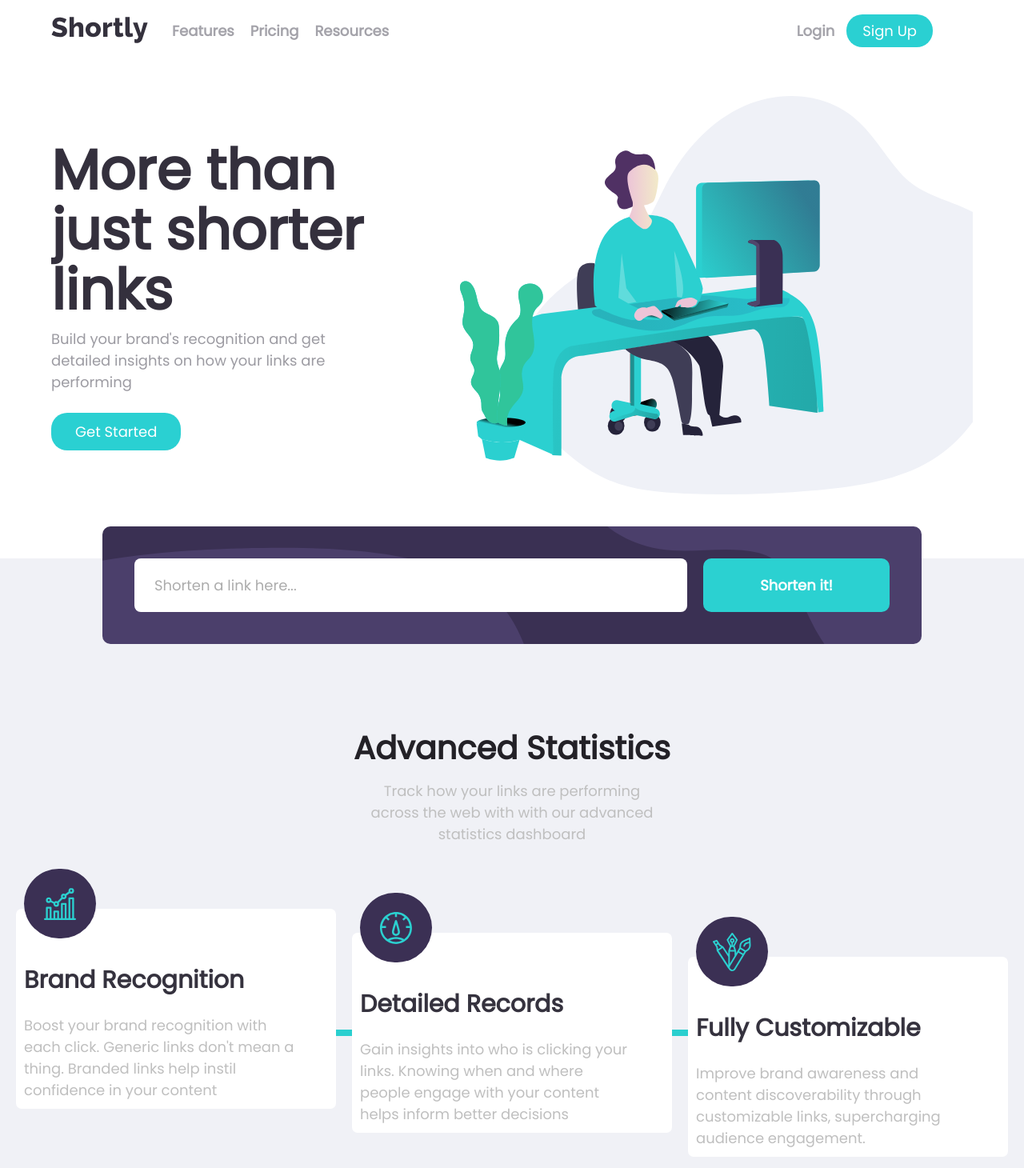
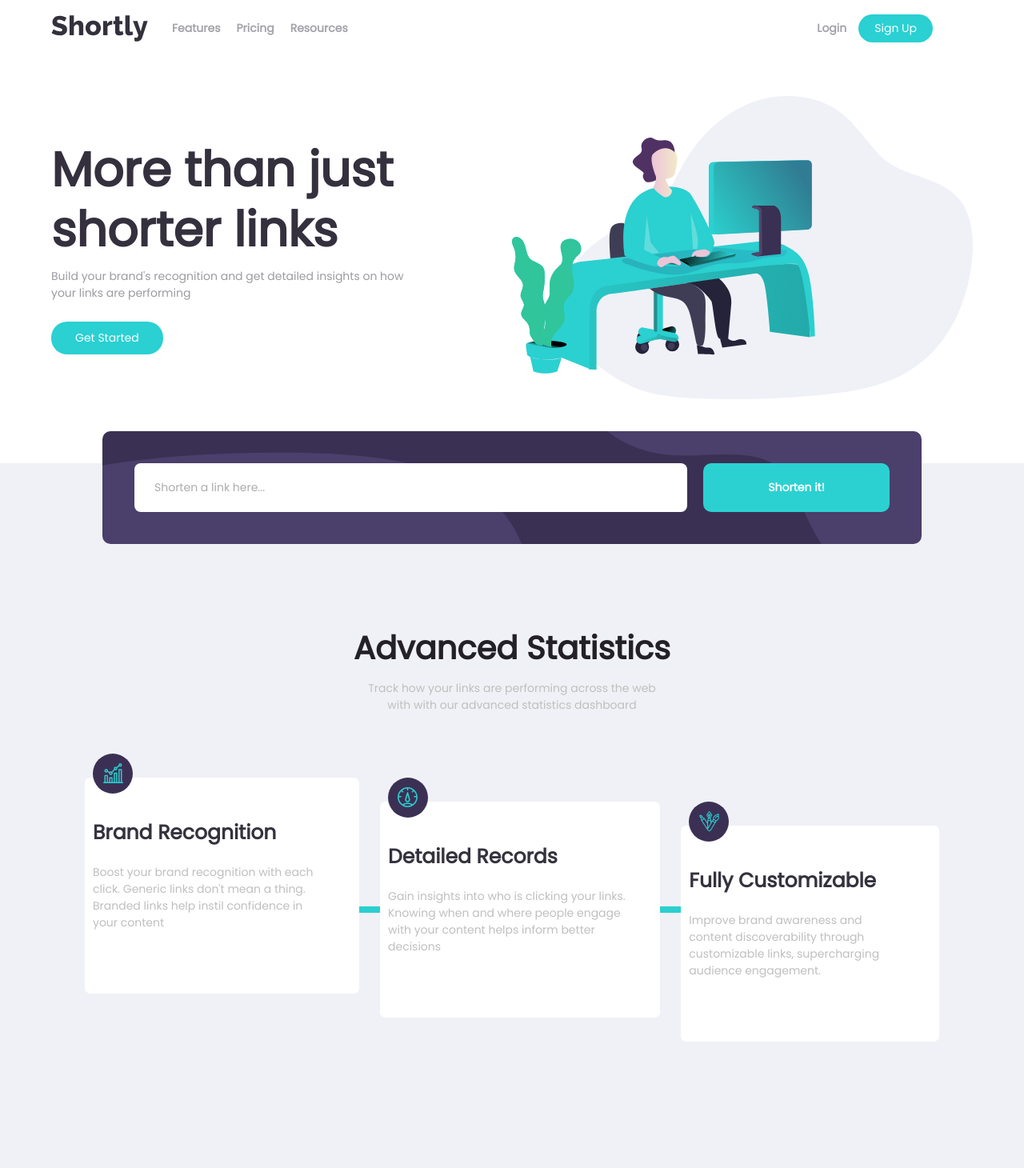
Before and after one commit to Adityaverma123/InternetFolks-Assignment, a React (Create React App) app: page / in a window 1280 px wide. Shown: the top 1460 px of the page at 80% size. Built offline with nearby package versions, Linux system fonts and the light colour scheme; a web font is replaced by a local one.

Commit message:
changed font size

```diff
--- a/src/App.css
+++ b/src/App.css
@@ -1,4 +1,4 @@
 .App {
-  width: 100vw;
+  max-width: 100vw;
   overflow: hidden;
 }
--- a/src/components/Home.js
+++ b/src/components/Home.js
@@ -103,16 +103,18 @@ const Target = styled.div`
 const StatBlocksContainer = styled.div`
   display: flex;
   justify-content: center;
-  margin-top: 80px;
+
+  width: 85%;
+  margin: 80px auto;
   align-items: center;
 
   > hr {
-    width: 20px;
+    width: 70px;
     border: none;
     height: 8px;
     background-color: #2acfcf;
     @media (max-width: 900px) {
-      /* width: 30px; */
+      width: 10px;
       height: 80px;
     }
   }
@@ -173,11 +175,11 @@ const BoostContainer = styled.div`
     background-size: cover;
   }
   > h1 {
-    font-size: 40px;
+    font-size: 30px;
     color: white;
     font-weight: 700;
     @media (max-width: 768px) {
-      font-size: 30px;
+      font-size: 20px;
     }
     @media (max-width: 425px) {
       font-size: 25px;
@@ -187,7 +189,7 @@ const BoostContainer = styled.div`
     border: none;
     background-color: #2acfcf;
     padding: 15px 50px;
-    font-size: 20px;
+    font-size: 15px;
     font-weight: 700;
     margin-top: 20px;
     cursor: pointer;
@@ -209,8 +211,8 @@ const FirstContainer = styled.div`
   margin-top: 20px;
   > img {
     /* flex: 0.4; */
-    width: 60%;
-    height: 50%px;
+    width: 50%;
+    height:90%
     margin-right: -50px;
     @media (max-width: 768px) {
       width: 100%;
@@ -235,17 +237,17 @@ const FirstContainerBody = styled.div`
   }
   > h1 {
     color: #34303d;
-    font-size: 70px;
+    font-size: 60px;
     line-height: 75px;
     @media (max-width: 768px) {
       text-align: center;
-      font-size: 60px;
-      line-height: 60px;
+      font-size: 30px;
+      line-height: 30px;
     }
     @media (max-width: 425px) {
       text-align: center;
-      font-size: 40px;
-      line-height: 40px;
+      font-size: 20px;
+      line-height: 25px;
     }
   }
   > p {
@@ -266,7 +268,7 @@ const FirstContainerBody = styled.div`
     padding: 10px 30px;
     border-radius: 20px;
     font-weight: 550;
-    font-size: 18px;
+    font-size: 14px;
     cursor: pointer;
     :hover {
       opacity: 0.8;
--- a/src/components/StatBlock.js
+++ b/src/components/StatBlock.js
@@ -17,8 +17,7 @@ const BlockContainer = styled.div`
   display: flex;
   flex-direction: column;
   background-color: white;
-  max-width: 400px;
-  height: 250px;
+  height: 270px;
   padding: 10px;
   border-radius: 7px;
 
@@ -31,7 +30,7 @@ const BlockContainer = styled.div`
   }
 
   > h1 {
-    font-size: 30px;
+    font-size: 25px;
     color: #35323e;
     margin: 30px 0 20px;
     @media (max-width: 425px) {
@@ -51,15 +50,17 @@ const BlockContainer = styled.div`
   }
 `;
 const ImageContainer = styled.div`
-  height: 90px;
-  width: 90px;
+  height: 50px;
+  width: 50px;
   display: flex;
   justify-content: center;
   align-items: center;
-  margin-top: -60px;
-  border-radius: 999px;
+  margin-top: -40px;
+  border-radius: 50%;
   background-color: #3b3054;
   > img {
     object-fit: contain;
+    height: 50%;
+    widht: 50%;
   }
 `;
--- a/src/index.css
+++ b/src/index.css
@@ -1,7 +1,7 @@
 * {
   margin: 0;
   box-sizing: border-box;
-  font-size: 18px;
+  font-size: 14px;
   font-family: "Poppins", sans-serif;
 }
 body {
```
Also changed, not shown: 1 other file (tests, documents, lock files or other folders).
